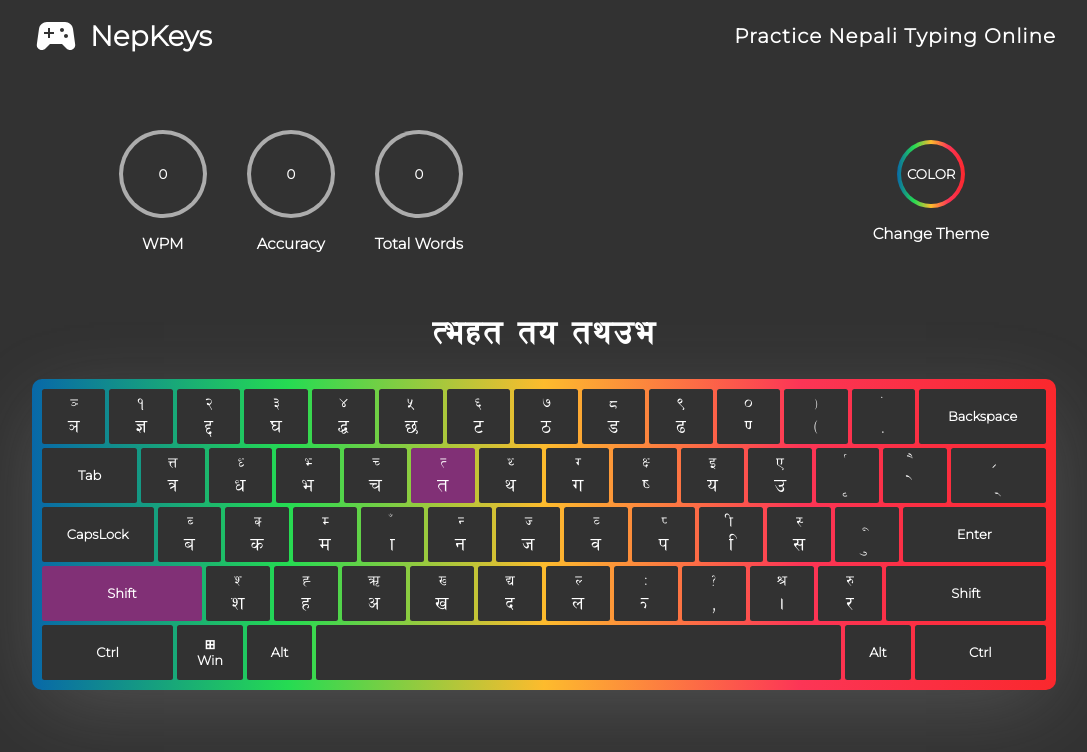
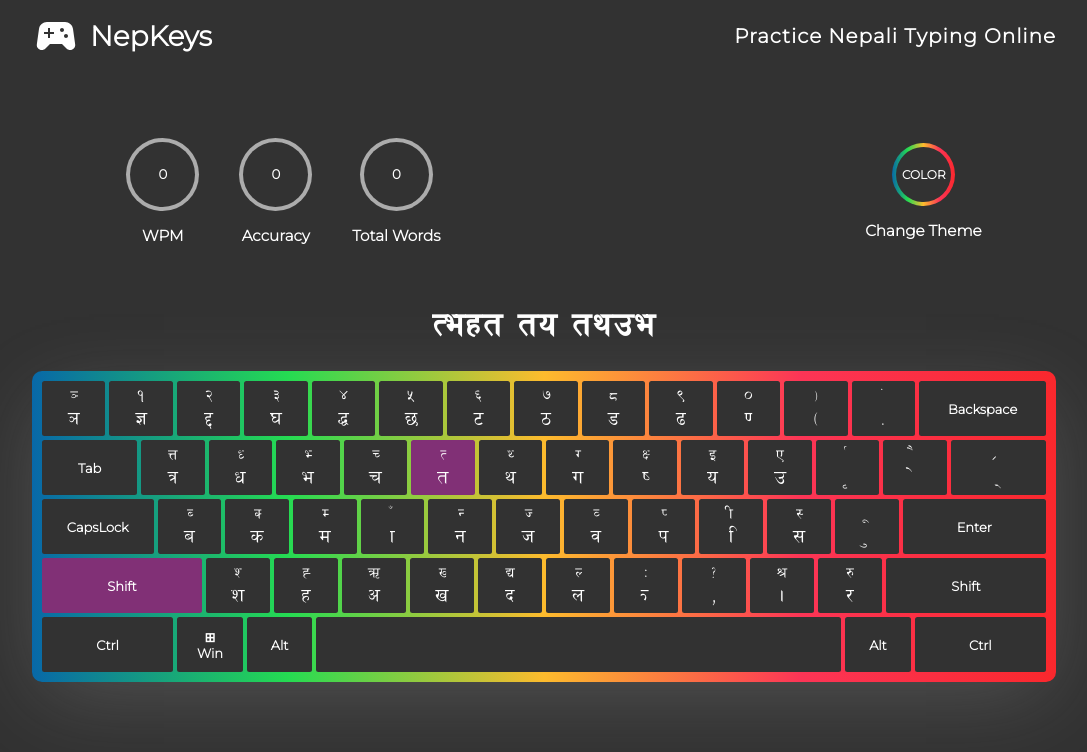
Before and after one commit to PMP56/NepKeys, a Next.js app: page / in a window 1280 px wide. Shown: the top 752 px of the page, without its empty margins (96-1183 px from the left). Built offline with nearby package versions, Linux system fonts and the light colour scheme.

Commit message:
Custom domain added

```diff
--- a/pages/_document.js
+++ b/pages/_document.js
@@ -6,9 +6,9 @@ class MyDocument extends Document {
             <Html lang='en'>
                 <Head>
                     <meta httpEquiv="Content-Type" content="text/html; charset=utf-8" />
-                    <meta name="description" content="NepKeys is a free online Nepali typing practice site which provides you a better environment to learn typing and analytics which help you to track your progess." />
+                    <meta name="description" content="NepKeys is a free online Nepali typing practice site with Nepali Keyboard available where you can fluently learn nepali typing, calculate your typing speed and track your progress with the inbuilt analytics system." />
                     <meta name="keywords" content="Nepkey, nepali keyboard, practice nepali typing, online, Type in Nepali, Nepali Online Typing, Type Online Nepali, Type Nepali, Nepali Type, Nepali, Nepali Typing" />
-                    <meta name="google-site-verification" content="MWnLOz_sUZATNS8FaKpTN3Avn-hfoSv9MFaWJ_WnFKo" />
+                    <meta name="google-site-verification" content="CU5g9PiCbtyvhI9HXwXV2P_rtS7m2JT14RG07ghVMA8" />
                 </Head>
                 <body>
                     <Main />
--- a/pages/index.js
+++ b/pages/index.js
@@ -90,7 +90,6 @@ export default function Home() {
     <main className={`${styles.container} ${(theme == 'light') ? styles.light : (theme == 'dark') ? styles.dark : styles.color}`} tabIndex="0" onKeyDown={buttonPress} onKeyUp={buttonRelease}>
       <Head>
         <meta name='viewport' content="width=device-width, initial-scale=1" />
-        <meta name="description" content="NepKeys is a free online Nepali typing practice site with Nepali Keyboard available where you can fluently learn nepali typing, calculate your typing speed and track your progress with the inbuilt analytics system." />
         <title>NepKeys - Nepali Keyboard and Nepali Typing Practice Online</title>
         <link rel="icon" href="/joy.ico" />
         <link href="https://fonts.googleapis.com/css2?family=Montserrat:wght@300&display=swap" rel="stylesheet"></link>
--- a/styles/Home.module.css
+++ b/styles/Home.module.css
@@ -36,7 +36,7 @@
   --keyPressColor: transparent ;
   --keyPressTextColor: white rgb(252, 53, 86);
   --keyHighlightColor: rgb(129, 48, 118);
-  --animation: colorMove 10s ease infinite;
+  --animation: colorMove 10s ease 0;
   --scoreButton: rgb(172, 172, 172);
 }
 
@@ -86,8 +86,8 @@
 
 
 .themeButton{
-  width: 60px;
-  height: 60px;
+  width: 55px;
+  height: 55px;
   border-radius: 50%;
   border-style: none;
   text-align: center;
@@ -95,6 +95,7 @@
   background-color: var(--keyColor);
   color: var(--textColor);
   transition-duration: 0.3s;
+  font-size: 12px;
   font-family: Montserrat;
   font-weight: 600;
   cursor: pointer;
--- a/styles/Score.module.css
+++ b/styles/Score.module.css
@@ -37,8 +37,8 @@
 
 
   .button{
-    width: 80px;
-    height: 80px;
+    width: 65px;
+    height: 65px;
     border-radius: 50%;
     border-style: none;
     text-align: center;
```
